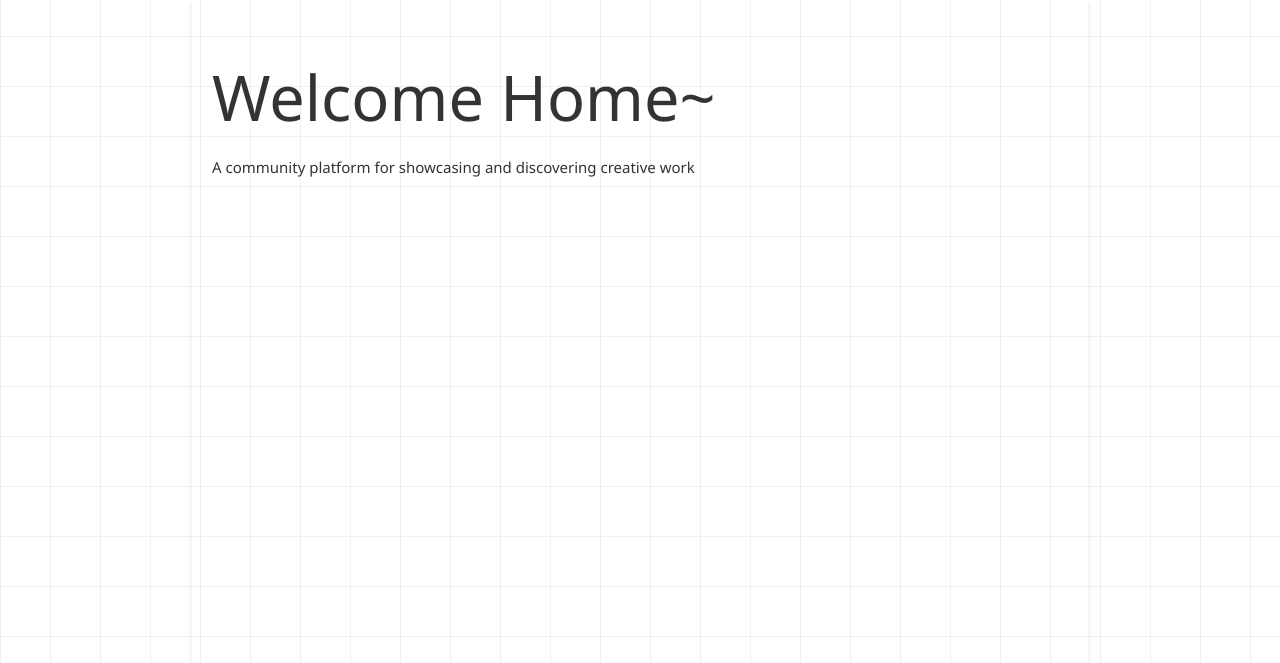
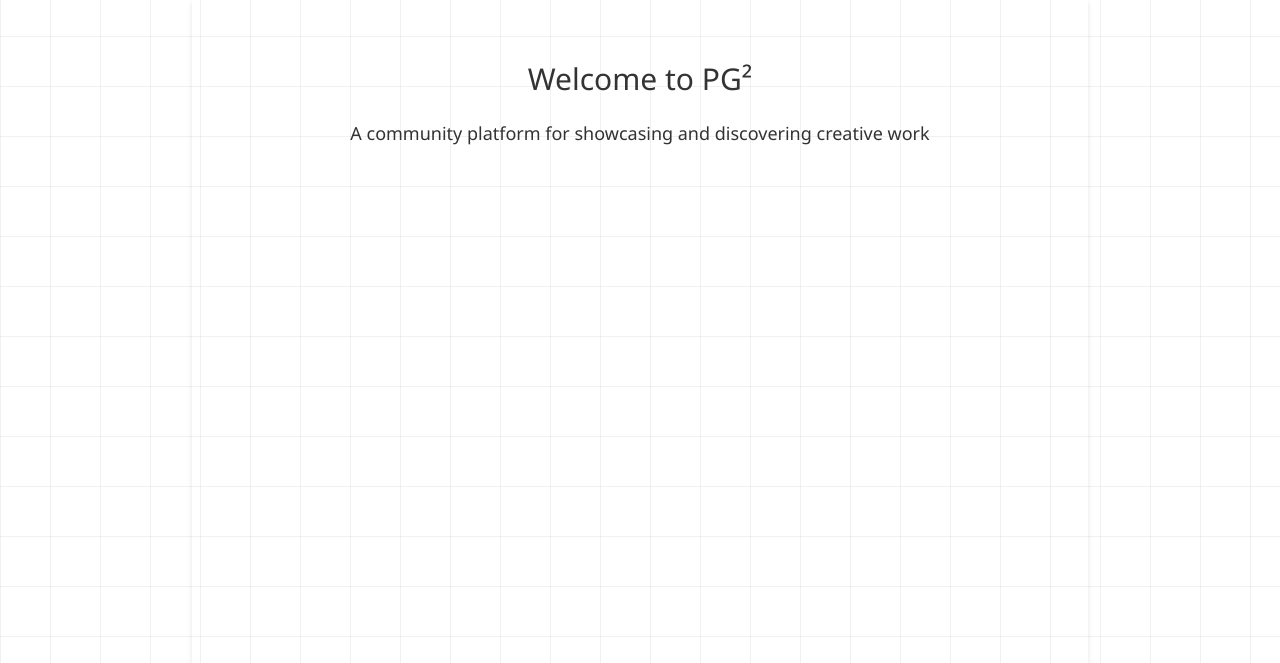
Before and after one commit to leon988/PG2, a Django app: page / in a window 1280 px wide. Shown: the part 64-727 px from the top of the page. Run offline with Django 5.2, Linux system fonts and the light colour scheme.

Commit message:
Modify home and base html

```diff
--- a/main_app/static/css/styles.css
+++ b/main_app/static/css/styles.css
@@ -12,6 +12,18 @@ body, html {
   display: flex;
   flex-direction: column;
   justify-content: center;
+}
+
+.home {
+  text-align: center;
+}
+
+.home h1 {
+  font-size: 2em;
+}
+
+.home p {
+  font-size: 1.2em;
 }
 
 nav {
--- a/main_app/templates/base.html
+++ b/main_app/templates/base.html
@@ -49,6 +49,7 @@
             </div>
         </nav>
     </header>
+
     <main class="container">
         {% block content %}
         {% endblock %}
--- a/main_app/templates/home.html
+++ b/main_app/templates/home.html
@@ -1,8 +1,9 @@
 {% extends 'base.html' %}
 {% block content %}
 
-<h1>Welcome Home~</h1>
-<p>
-    A community platform for showcasing and discovering creative work
-</p>
+<div class="home">
+    <h1>Welcome to PG²</h1>
+    <p>A community platform for showcasing and discovering creative work</p>
+</div>
+
 {% endblock %}
--- a/main_app/templates/main_app/style_list.html
+++ b/main_app/templates/main_app/style_list.html
@@ -4,7 +4,6 @@
 <h1>Style List</h1>
 
 <div class="card-grid">
-    <img src="https://sparksgallery.com/wp-content/uploads/2023/06/image-4.png" alt="{{ style.title }}">
     {% for style in object_list %}
         <div class="cards">
             <a href="{% url 'styles_detail' style.id %}">
```
Lines whose indentation alone changed are shown as unchanged.
